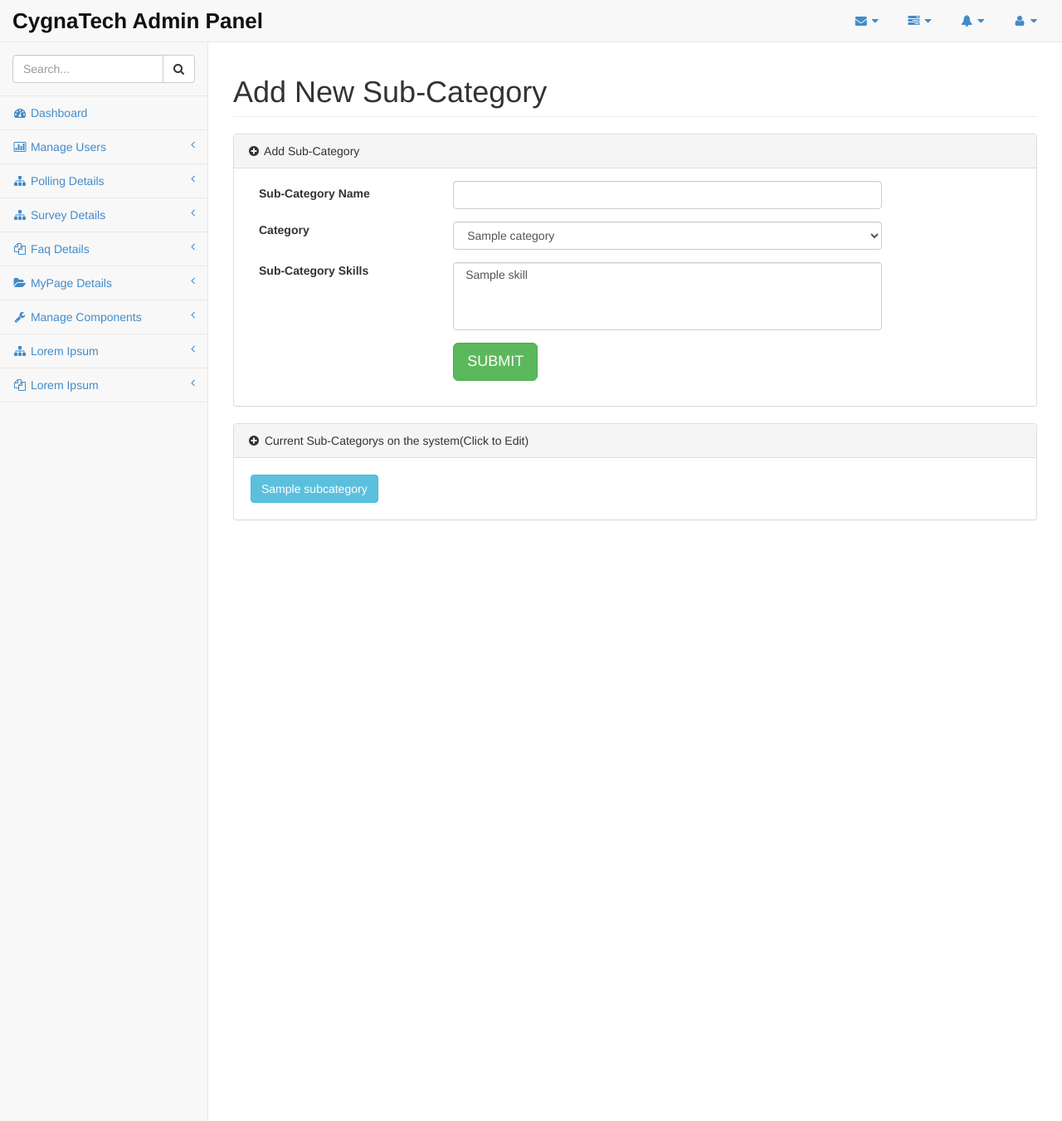
After one commit to vProjects/cygna1, a PHP site: page /Filemanager/v-admin/addSubCategory.php in a window 1280 px wide. The commit adds this page. Shown: the whole page at 83% size. Run offline with PHP 8.4, Linux system fonts and the light colour scheme; tables that the repository leaves empty or names only in its code hold one stand-in row (values such as "Sample post"); data that the repository does not hold is empty; some libraries are stand-ins or nearby versions.

Commit message:
add category,list and subcategory -anand

```diff
--- /dev/null
+++ b/v-admin/addSubCategory.php
@@ -0,0 +1,90 @@
+<?php
+	session_start();
+	$pageTitle = 'Add Sub-Category';
+	include 'v-templates/header.php';
+?>
+	<?php
+		include 'v-templates/left_sidebar.php';
+	?>
+        <div id="page-wrapper">
+        	<!-- div for showing success message--->
+            <div class="alert alert-success" id="success_msg"></div>
+            <!-- div for showing warning message--->
+            <div class="alert alert-danger" id="warning_msg"></div>
+            <div class="row">
+                <div class="col-lg-12">
+                    <h1 class="page-header">Add New Sub-Category</h1>
+                </div>
+                <!-- /.col-lg-12 -->
+            </div>
+            <!-- /.row -->
+            <div class="row">
+            	<div class="col-lg-12">
+                	<div class="panel panel-default">
+                        <div class="panel-heading"><i class="fa fa-plus-circle fa-fw"></i> Add Sub-Category</div>
+                        <div class="panel-body">
+                        	<form action="v-includes/class.formData.php" role="form" method="post">
+                                <div class="form-group">
+                                    <label class="control-label p_label col-sm-3">Sub-Category Name</label>
+                                    <div class="col-sm-7">
+                                        <input type="text" class="form-control" name="name" />
+                                    </div>
+                                    <div class="clearfix"></div>
+                                </div>
+                                <div class="form-group">
+                                    <label class="control-label col-sm-3">Category</label>
+                                    <div class="col-sm-7">
+                                        <?php
+			                        		//skills in the system
+			                        		$manageContent->getCategorySelect();
+			                        	?>
+                                    </div>
+                                    <div class="clearfix"></div>
+                                </div>
+                                <div class="form-group">
+                                    <label class="control-label col-sm-3">Sub-Category Skills</label>
+                                    <div class="col-sm-7">
+                                        <?php
+			                        		//skills in the system
+			                        		$manageContent->getSkillsSelect();
+			                        	?>
+                                    </div>
+                                    <div class="clearfix"></div>
+                                </div>
+                                <div class="form-group">
+                                    <div class="col-sm-7 col-sm-offset-3">
+                                    	<input type="hidden" name="fn" value="<?php echo md5('add_subcategory') ?>" />
+                                        <input type="submit" class="btn btn-success btn-lg" value="SUBMIT" />
+                                    </div>
+                                    <div class="clearfix"></div>
+                                </div>
+                            </form>
+                        </div>
+                    </div>
+
+                </div>
+            </div>
+            <!-- /.row -->
+            <div class="row">
+            	<div class="col-lg-12">
+                	<div class="panel panel-default">
+                        <div class="panel-heading"><i class="fa fa-plus-circle fa-fw"></i> Current Sub-Categorys on the system(Click to Edit)</div>
+                        <div class="panel-body">
+                        	<?php
+                        		//skills in the system
+                        		$manageContent->getSubCategorys();
+                        	?>
+                        </div>
+                    </div>
+
+                </div>
+            </div>
+            <!-- /.row -->
+        </div>
+        <!-- /#page-wrapper -->
+
+    </div>
+    <!-- /#wrapper -->
+<?php
+	include 'v-templates/footer.php';
+?>
--- a/v-admin/css/style.css
+++ b/v-admin/css/style.css
@@ -387,3 +387,6 @@ table.dataTable thead .sorting:after {
 .p_label{
 	margin-top:5px;
 }
+.skills {
+	margin: 5px;
+}
--- a/v-admin/v-includes/lib-BLL.php
+++ b/v-admin/v-includes/lib-BLL.php
@@ -1741,6 +1741,78 @@
 			$time = date('h:i:s a');
 			return $time;
 		}
+
+		/*
+		 * - method to get the skills in the system
+		 * - Creates the Full UI
+		 * - Auth singh
+		 */
+		function getSkills()
+		{
+			$skills = $this->manage_content->getValue('skills','*');
+			foreach ($skills as $skill) {
+				echo '<button type="button" class="btn btn-info skills" readonly="readonly">'.$skill['name'].'</button>';
+			}
+		}
+
+		/*
+		 * - method to get the skills select box in the system
+		 * - Creates the Full UI
+		 * - Auth singh
+		 */
+		function getSkillsSelect()
+		{
+			$skills = $this->manage_content->getValue('skills','*');
+			echo '<select class="form-control" multiple="multiple" name="category_skills[]">';
+			foreach ($skills as $skill) {
+				echo '<option value="'.$skill['skillId'].'">'.$skill['name'].'</option>';
+			}
+
+			echo '</select>';
+		}
+
+		/*
+		 * - method to get the category in the system
+		 * - Creates the Full UI
+		 * - Auth singh
+		 */
+		function getCategorys()
+		{
+			$categorys = $this->manage_content->getValue('category','*');
+			foreach ($categorys as $category) {
+				echo '<button type="button" class="btn btn-info skills" readonly="readonly">'.$category['name'].'</button>';
+			}
+		}
+
+		/*
+		 * - method to get the subcategory in the system
+		 * - Creates the Full UI
+		 * - Auth singh
+		 */
+		function getSubCategorys()
+		{
+			$subcategorys = $this->manage_content->getValue('subcategory','*');
+			foreach ($subcategorys as $subcategory) {
+				echo '<button type="button" class="btn btn-info skills" readonly="readonly">'.$subcategory['name'].'</button>';
+			}
+		}
+
+		/*
+		 * - method to get the category select box in the system
+		 * - Creates the Full UI
+		 * - Auth singh
+		 */
+		function getCategorySelect()
+		{
+			$categorys = $this->manage_content->getValue('category','*');
+
+			echo '<select class="form-control" name="category">';
+			foreach ($categorys as $category) {
+				echo '<option value="'.$category['categoryId'].'">'.$category['name'].'</option>';
+			}
+
+			echo '</select>';
+		}
 	}
 
 ?>
--- a/v-admin/v-templates/left_sidebar.php
+++ b/v-admin/v-templates/left_sidebar.php
@@ -76,16 +76,16 @@
                         <!-- /.nav-second-level -->
                     </li>
                     <li>
-                        <a href="#"><i class="fa fa-wrench fa-fw"></i> Lorem Ipsum<span class="fa arrow"></span></a>
+                        <a href="#"><i class="fa fa-wrench fa-fw"></i> Manage Components<span class="fa arrow"></span></a>
                         <ul class="nav nav-second-level">
                             <li>
-                                <a href="#">Lorem Ipsum</a>
+                                <a href="addSkills.php">Manage Skills</a>
                             </li>
                             <li>
-                                <a href="#">Lorem Ipsum</a>
+                                <a href="addCategory.php"> Manage Category</a>
                             </li>
                             <li>
-                                <a href="#">Lorem Ipsum</a>
+                                <a href="addSubCategory.php">Manage Sub-category</a>
                             </li>
                             <li>
                                 <a href="#">Lorem Ipsum</a>
```
Also changed, not shown: v-admin/addCategory.php (added, +80 -0 lines), v-admin/addSkills.php (added, +70 -0 lines), v-admin/v-includes/class.formData.php (+107 -0 lines), v-admin/v-includes/functions/memberUpgradation.php (deleted, +0 -45 lines), v-includes/BLL.getData.php (+16 -59 lines).
